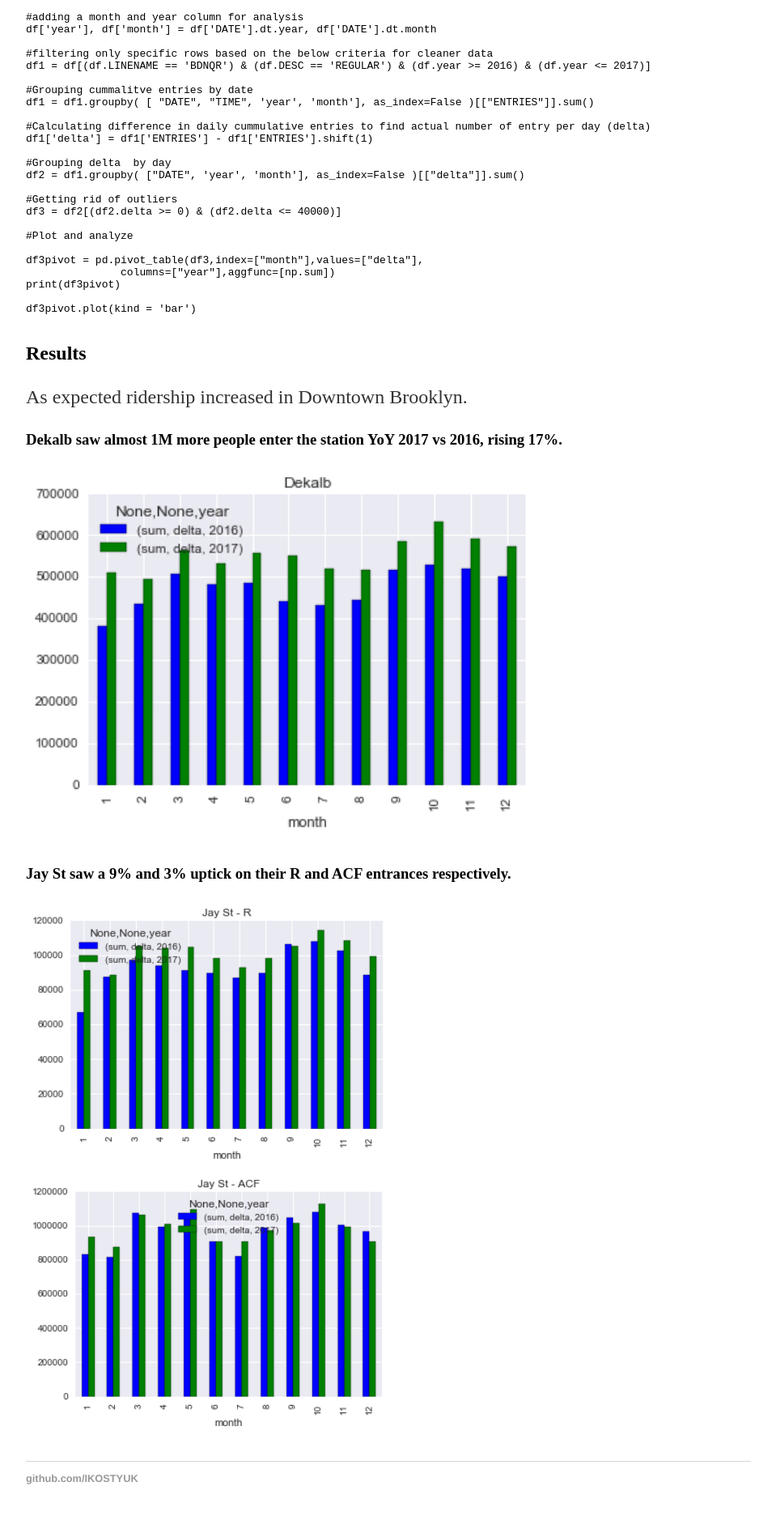
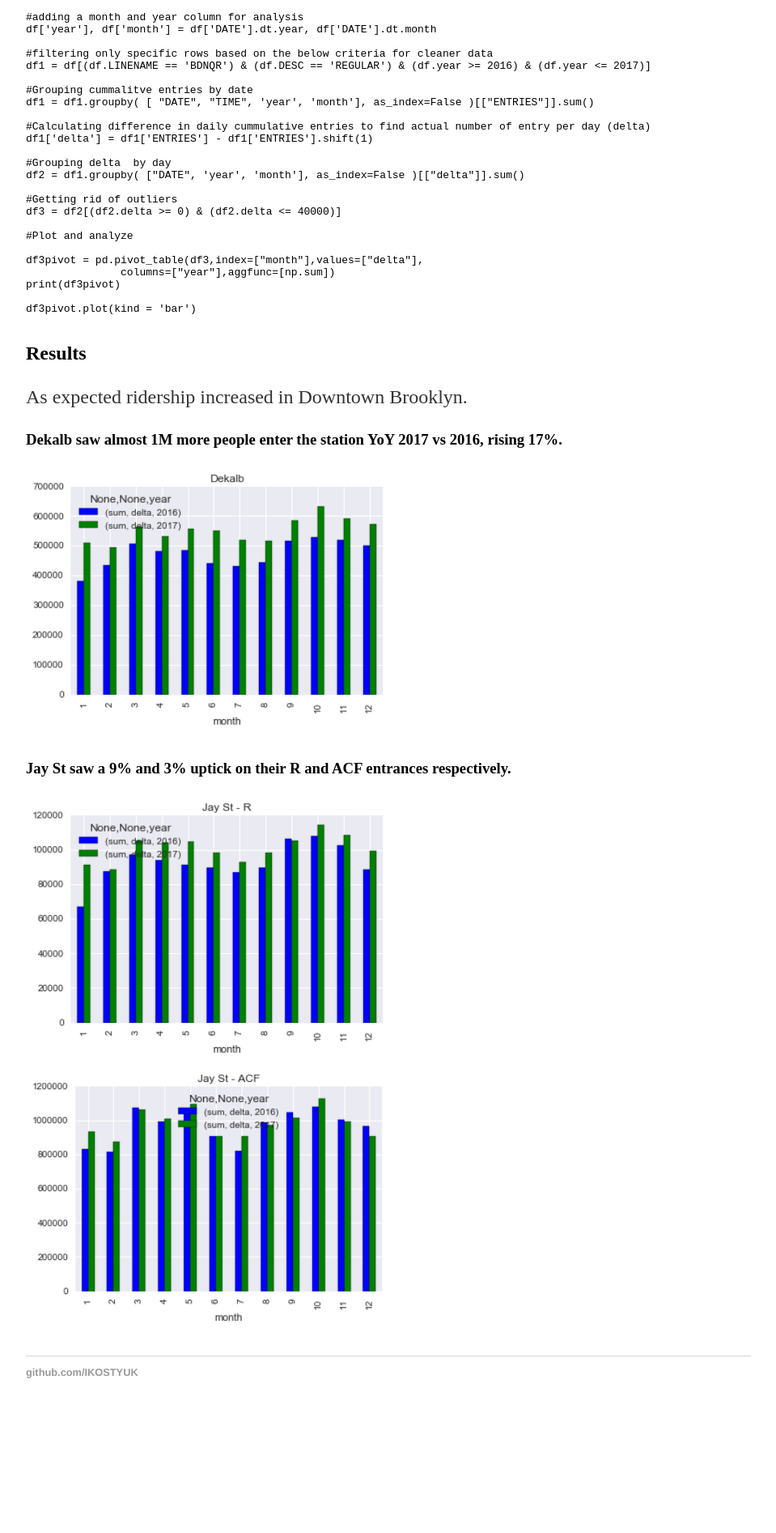
Before and after one commit to IKOSTYUK/ikostyuk.github.io, a Jekyll site: the page built from _posts/2018-03-16-MTA-Analysis.md, in a window 1280 px wide. Shown: the part 1741-3634 px from the top of the page at 81% size, without its empty margins (160-1119 px from the left). Built offline with Jekyll 4.4.1, drawn with Linux system fonts in a browser that asks for light colours; after the commit the page ends 3503 px from its top, so only the background shows below that.

Commit message:
Update 2018-03-16-MTA-Analysis.md

```diff
--- a/_posts/2018-03-16-MTA-Analysis.md
+++ b/_posts/2018-03-16-MTA-Analysis.md
@@ -120,7 +120,7 @@
 
 ### Dekalb saw almost 1M more people enter the station YoY 2017 vs 2016, rising 17%.
 
-<img src="/img/mta/deklab.png" height="70%" width="70%" class="inline"/>
+<img src="/img/mta/deklab.png" height="50%" width="50%" class="inline"/>
 
 ### Jay St saw a 9% and 3% uptick on their R and ACF entrances respectively.
 
```
